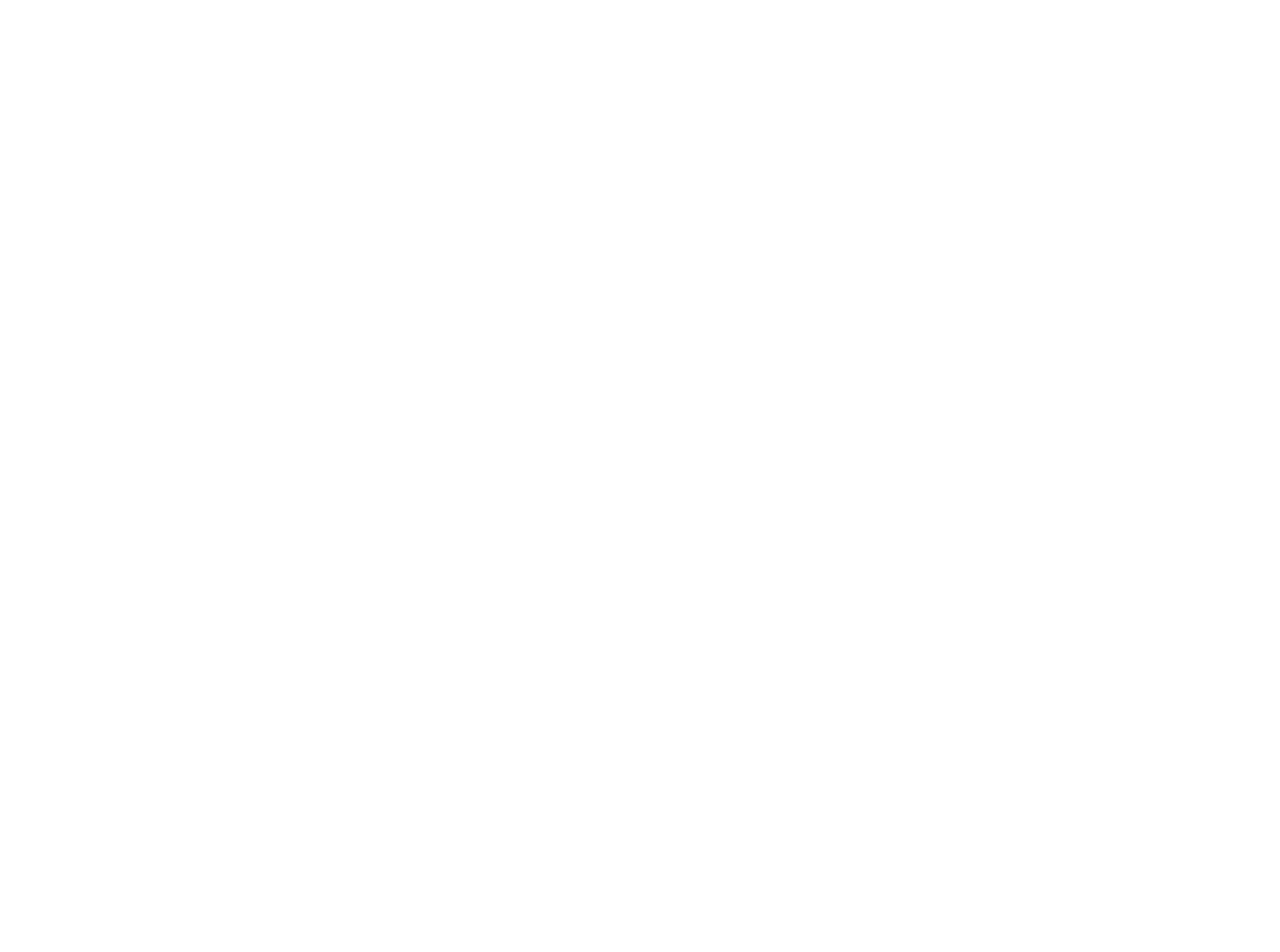
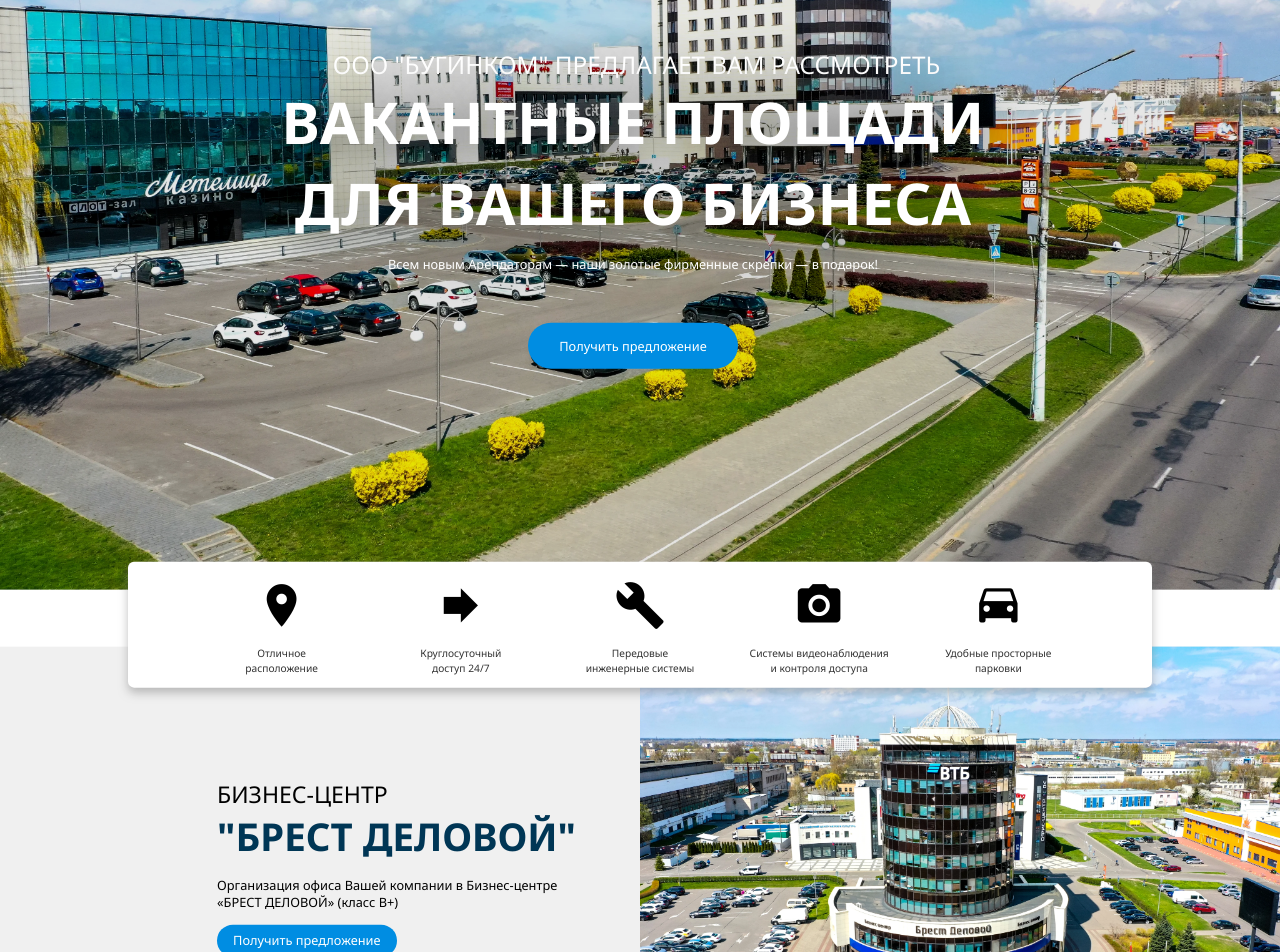
Before and after one commit to Fialochka5/kurs, a React (Create React App) app: page / in a window 1280 px wide. Shown: the part 148-1100 px from the top of the page. Before the commit the page ends 800 px from the top, so only its background shows below. Built offline with nearby package versions, Linux system fonts and the light colour scheme.

Commit message:
continuation of the main page

```diff
--- a/package.json
+++ b/package.json
@@ -7,6 +7,7 @@
     "@testing-library/jest-dom": "^6.6.3",
     "@testing-library/react": "^16.3.0",
     "@testing-library/user-event": "^13.5.0",
+    "cash-dom": "^8.1.5",
     "history": "^5.3.0",
     "materialize-css": "^1.0.0",
     "react": "^19.1.0",
--- a/public/index.html
+++ b/public/index.html
@@ -1,6 +1,16 @@
 <!DOCTYPE html>
 <html lang="en">
   <head>
+
+
+	<!-- Шрифты с Google Fonts -->
+	<link rel="preconnect" href="https://fonts.gstatic.com">
+	<link href="https://fonts.googleapis.com/css2?family=Noto+Sans:ital,wght@0,400;0,700;1,400&display=swap" rel="stylesheet">
+
+	<link href="https://fonts.googleapis.com/icon?family=Material+Icons" rel="stylesheet">
+
+	<!-- Стили сайта -->
+	<link href="https://fonts.googleapis.com/icon?family=Material+Icons" rel="stylesheet">
     <meta charset="utf-8" />
     <link rel="icon" href="%PUBLIC_URL%/favicon.ico" />
     <meta name="viewport" content="width=device-width, initial-scale=1" />
@@ -11,16 +21,17 @@
       content="Web site created using create-react-app"/>
     <link rel="apple-touch-icon" href="%PUBLIC_URL%/logo192.png" />
     <link rel="manifest" href="%PUBLIC_URL%/manifest.json" />
+    <link rel="icon" href="%PUBLIC_URL%/favicon.ico">
 
     <link rel="stylesheet" href="https://cdnjs.cloudflare.com/ajax/libs/materialize/1.0.0/css/materialize.min.css">
 
-
+<script src="https://cdnjs.cloudflare.com/ajax/libs/materialize/1.0.0/js/materialize.min.js"></script>
+<script src="https://cdnjs.cloudflare.com/ajax/libs/materialize/1.0.0/js/materialize.min.js"></script>
     <title>React App</title>
   </head>
   <body>
     <noscript>You need to enable JavaScript to run this app.</noscript>
     <div id="root"></div>
-
-<script src="https://cdnjs.cloudflare.com/ajax/libs/materialize/1.0.0/js/materialize.min.js"></script>
+     <div id="app"></div>
   </body>
 </html>
--- /dev/null
+++ b/src/components/FirstGroup.jsx
@@ -0,0 +1,94 @@
+import React, { useEffect } from "react";
+import M from "materialize-css";
+
+const FirstGroup = () => {
+  useEffect(() => {
+  M.Sidenav.init(document.querySelectorAll(".sidenav"));
+}, []);
+  return (
+    <div className="first-group">
+      <div className="picture">
+        <img src="images/title.webp" alt="Title" />
+      </div>
+      <div className="picture-mb">
+        <img src="images/title_mb.jpg" alt="Title Mobile" />
+      </div>
+      <div className="content">
+        <p className="title" id="shadow">ООО "БУГИНКОМ" ПРЕДЛАГАЕТ ВАМ РАССМОТРЕТЬ</p>
+        <p className="name" id="shadow">ВАКАНТНЫЕ ПЛОЩАДИ<br />ДЛЯ ВАШЕГО БИЗНЕСА</p>
+        <p className="central-text" id="shadow">
+          Всем новым Арендаторам — наши золотые фирменные скрепки — в подарок!
+        </p>
+        <p className="button-text">
+          <a href=" ">Получить предложение</a>
+        </p>
+      </div>
+
+      <div className="item_bur">
+        {[
+          { icon: "location_on", text: "Отличное<br />расположение" },
+          { icon: "forward", text: "Круглосуточный<br />доступ 24/7" },
+          { icon: "build", text: "Передовые<br />инженерные системы" },
+          { icon: "camera_alt", text: "Системы видеонаблюдения<br />и контроля доступа" },
+          { icon: "drive_eta", text: "Удобные просторные<br />парковки" }
+        ].map((item, index) => (
+          <div className="item" key={index}>
+            <i className="material-icons">{item.icon}</i>
+            <p dangerouslySetInnerHTML={{ __html: item.text }} />
+          </div>
+        ))}
+      </div>
+
+      <div className="domus-city-up">
+        <div className="piece">
+          <p className="title">БИЗНЕС-ЦЕНТР</p>
+          <p className="name">"БРЕСТ ДЕЛОВОЙ"</p>
+          <p className="central-text">
+            Организация офиса Вашей компании в Бизнес-центре <br />
+            «БРЕСТ ДЕЛОВОЙ» (класс В+)
+          </p>
+          <p className="button-text">
+            <a href=" ">Получить предложение</a>
+          </p>
+        </div>
+        <div className="piece">
+          <img src="images/delovoy.webp" alt="Brest Delovoy" />
+        </div>
+      </div>
+
+      <div className="domus-city-down">
+        <div className="piece">
+          <img src="images/domus-city.webp" alt="Domus City" />
+        </div>
+        <div className="piece">
+          <p className="title">ОФИС-ЦЕНТР</p>
+          <p className="name">"DOMUS-CITY"</p>
+          <p className="central-text">
+            Организация торгового представительства Вашей<br /> компании в Офис-центре «DOMUS CITY» (класс В)
+          </p>
+          <p className="button-text">
+            <a href=" ">Получить предложение</a>
+          </p>
+        </div>
+      </div>
+
+      <div className="domus-city-down-mb">
+        <div className="piece">
+          <p className="title">ОФИС-ЦЕНТР</p>
+          <p className="name">"DOMUS-CITY"</p>
+          <p className="central-text">
+            Организация торгового представительства Вашей<br /> компании в Офис-центре «DOMUS CITY» (класс В)
+          </p>
+          <p className="button-text">
+            <a href=" ">Получить предложение</a>
+          </p>
+        </div>
+        <div className="piece">
+          <img src="images/domus-city.webp" alt="Domus City" />
+        </div>
+      </div>
+    </div>
+  );
+};
+
+export default FirstGroup;
--- a/src/Navbar.jsx
+++ b/src/components/Navbar.jsx
@@ -37,11 +37,11 @@
           <ul>
             <li>
               <a href=" ">
-                +375 44 585-77-77 <img src="./images/viber.png" alt="" className="viber" />
+                +375 44 585-77-77
               </a>
             </li>
             <li>
-              <a href=" ">+375 29 805-77-77</a>
+              <a href=" ">+375 29 805-77-77 <img src="/images/viber.png" alt="" className="viber" /></a>
             </li>
           </ul>
         </div>
--- a/src/index.jsx
+++ b/src/index.jsx
@@ -1,10 +1,17 @@
 import React from "react";
 import { createRoot } from "react-dom/client"; // ✅ Используем createRoot
-import Navbar from "./Navbar";
 import "./style/styles.css"; // ✅ Подключаем стили глобально
+import "materialize-css/dist/js/materialize.min.js";
+import Navbar from "./components/Navbar";
+import FirstGroup from "./components/FirstGroup";
 
 
 const App = () => <Navbar />;
 
-const root = createRoot(document.getElementById("root")); // ✅ Создаём root
-root.render(<App />); // ✅ Рендерим приложение
+const root_1 = createRoot(document.getElementById("root")); // ✅ Создаём root
+root_1.render(<App />); // ✅ Рендерим приложение
+
+const Group = () => <FirstGroup />;
+
+const root_2 = createRoot(document.getElementById("app")); // ✅ Создаём root
+root_2.render(<Group />);
--- a/src/style/styles.css
+++ b/src/style/styles.css
@@ -19,7 +19,7 @@
 	width: 100%;
 	box-shadow: 0 4px 10px rgb(255, 255, 255, .1);
 	background-color: rgba(255, 255, 255, 0.1);
-	 -webkit-backdrop-filter: blur(7px);
+	-webkit-backdrop-filter: blur(7px);
 	backdrop-filter: blur(7px);
 	display: grid;
 	grid-template-columns: 1fr 1fr 1fr ;
@@ -76,12 +76,15 @@
 	padding-right: 20px;
 }
 
+
 .number {
 	font-size: 14px;
 	justify-self: start;
 	align-self: center;
 
 }
+
+
 .number li {
 	display: block;
 	list-style-type: none;
```
Also changed, not shown: src/style/materialize.css, 1 other file (tests, documents, lock files or other folders).
